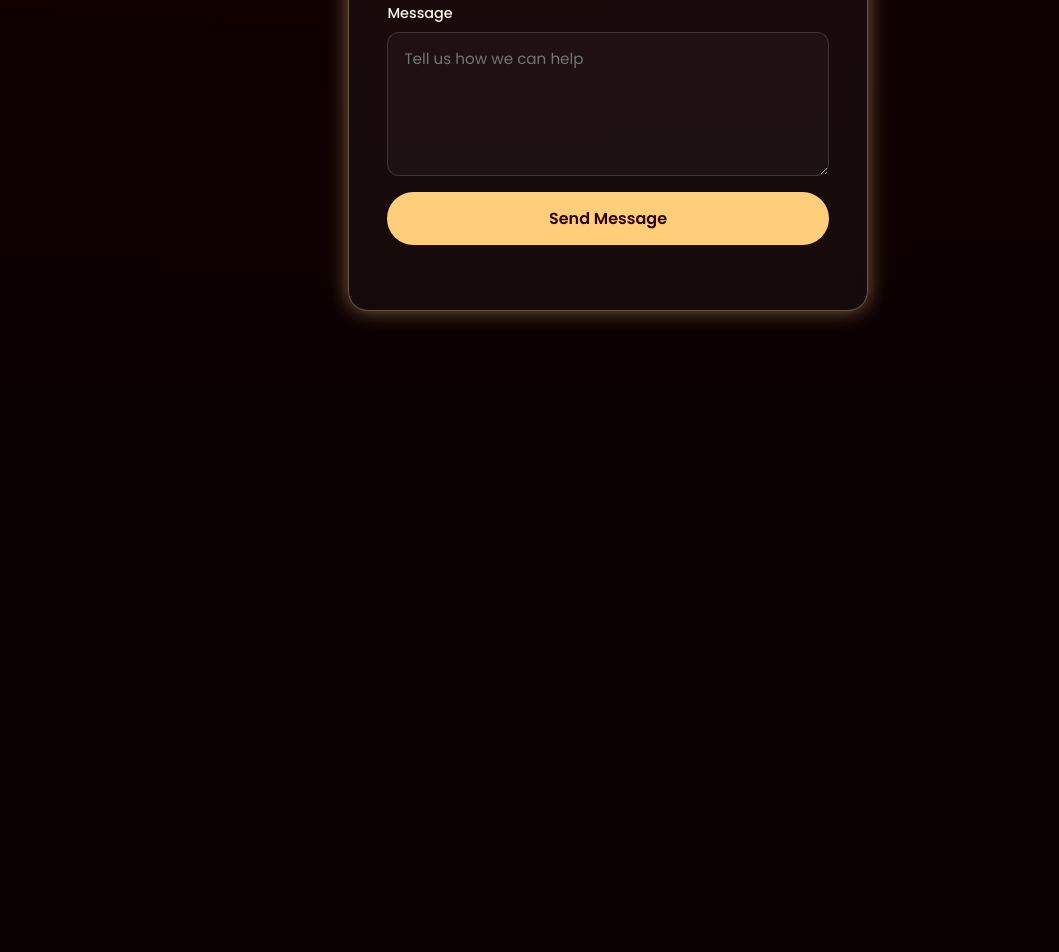
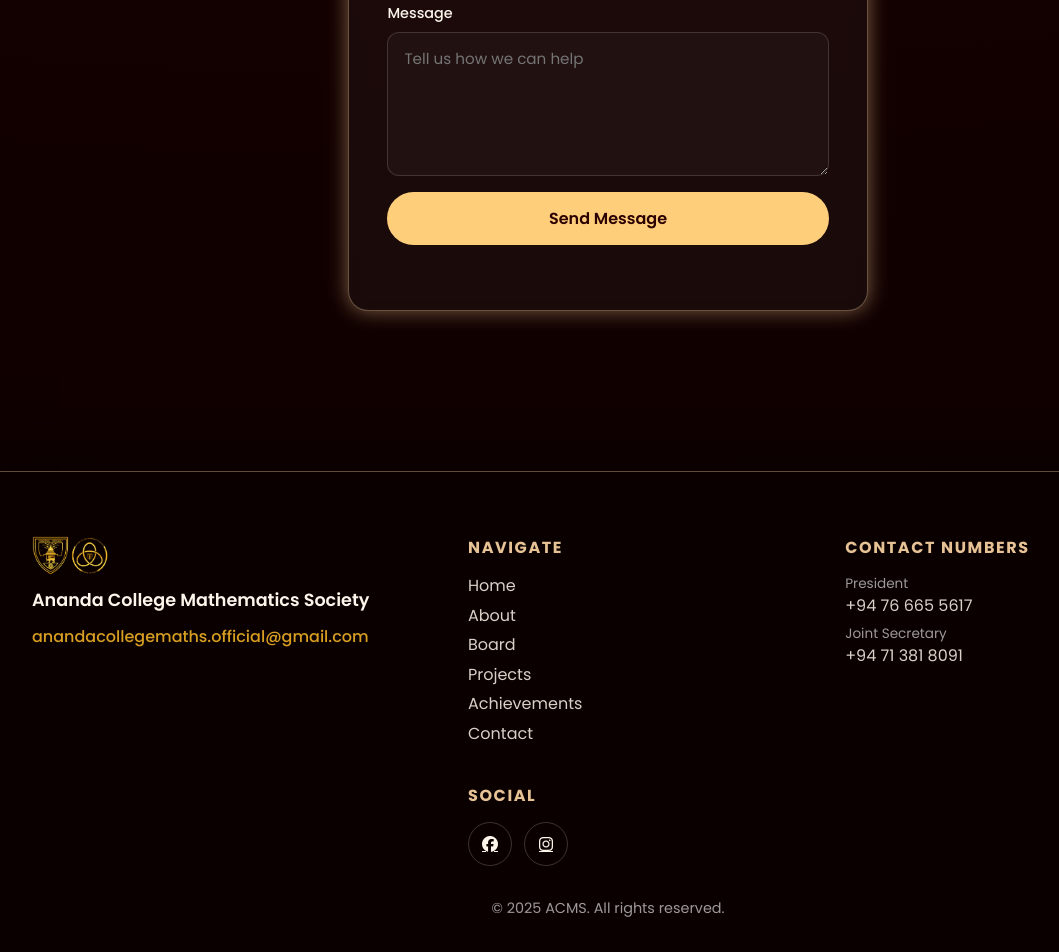
Before and after one commit to nyxv3il/ACMS, a website: page frontend/index.html in a window 1280 px wide. Shown: the part 6269-7221 px from the top of the page, without its empty margins (32-1091 px from the left). Before the commit the page ends 6660 px from the top, so only its background shows below. Drawn offline with Linux system fonts and the light colour scheme.

Commit message:
added footer

```diff
--- a/frontend/index.html
+++ b/frontend/index.html
@@ -435,6 +435,87 @@
       </section>
     </main>
 
+    <footer class="site-footer">
+      <div class="footerContent">
+        <div class="footerBrand">
+          <img src="/acms.png" alt="ACMS crest" class="footerLogo" />
+          <p class="footerTitle">Ananda College Mathematics Society</p>
+          <a
+            class="footerEmail"
+            href="mailto:anandacollegemaths.official@gmail.com"
+          >
+            anandacollegemaths.official@gmail.com
+          </a>
+        </div>
+        <div class="footerGrid">
+          <div class="footerBlock">
+            <h3>Navigate</h3>
+            <ul class="footerLinks">
+              <li><a href="#main">Home</a></li>
+              <li><a href="#about">About</a></li>
+              <li><a href="#board">Board</a></li>
+              <li><a href="#projects">Projects</a></li>
+              <li><a href="#achievements">Achievements</a></li>
+              <li><a href="#contact">Contact</a></li>
+            </ul>
+          </div>
+          <div class="footerBlock">
+            <h3>Contact Numbers</h3>
+            <ul class="footerContacts">
+              <li>
+                <span>President</span>
+                <a href="tel:+94766655617">+94 76 665 5617</a>
+              </li>
+              <li>
+                <span>Joint Secretary</span>
+                <a href="tel:+94713818091">+94 71 381 8091</a>
+              </li>
+            </ul>
+          </div>
+          <div class="footerBlock">
+            <h3>Social</h3>
+            <div class="footerSocial">
+              <a
+                href="https://www.facebook.com/anandamathssociety/"
+                target="_blank"
+                rel="noreferrer"
+                aria-label="Follow ACMS on Facebook"
+              >
+                <i class="fa-brands fa-facebook"></i>
+              </a>
+              <a
+                href="https://www.instagram.com/ananda_maths"
+                target="_blank"
+                rel="noreferrer"
+                aria-label="Follow ACMS on Instagram"
+              >
+                <i class="fa-brands fa-instagram"></i>
+              </a>
+              <!-- <a
+                href="#"
+                target="_blank"
+                rel="noreferrer"
+                aria-label="Follow ACMS on Twitter"
+              >
+                <i class="fa-brands fa-x-twitter"></i>
+              </a>
+              <a
+                href="#"
+                target="_blank"
+                rel="noreferrer"
+                aria-label="Subscribe to ACMS on YouTube"
+              >
+                <i class="fa-brands fa-youtube"></i>
+              </a> -->
+            </div>
+          </div>
+        </div>
+      </div>
+      <p class="footerCopy">
+        © <span id="currentYear"></span> ACMS. All rights reserved.
+      </p>
+    </footer>
+
     <script src="/script.js"></script>
   </body>
 </html>
--- a/public/script.js
+++ b/public/script.js
@@ -79,3 +79,8 @@ document.getElementById("joinusBtn").addEventListener("click", (e) => {
     "_blank"
   );
 });
+
+const currentYearEl = document.getElementById("currentYear");
+if (currentYearEl) {
+  currentYearEl.textContent = new Date().getFullYear();
+}
--- a/public/style.css
+++ b/public/style.css
@@ -762,6 +762,123 @@ body.no-scroll {
   color: var(--hover);
 }
 
+.site-footer {
+  background: rgba(10, 0, 0, 0.85);
+  border-top: 1px solid var(--surface-border);
+  margin-top: clamp(3rem, 8vw, 5rem);
+  padding: clamp(2rem, 5vw, 4rem) clamp(1rem, 5vw, 4rem) 2rem;
+  box-shadow: 0 -20px 60px rgba(0, 0, 0, 0.4);
+}
+
+.site-footer .footerContent {
+  display: flex;
+  flex-wrap: wrap;
+  gap: clamp(2rem, 4vw, 3rem);
+  align-items: flex-start;
+  justify-content: space-between;
+}
+
+.footerBrand {
+  flex: 1 1 240px;
+  display: flex;
+  flex-direction: column;
+  gap: 0.75rem;
+}
+
+.footerLogo {
+  width: clamp(64px, 6vw, 94px);
+}
+
+.footerTitle {
+  font-size: 1.1rem;
+  font-weight: 600;
+}
+
+.footerEmail {
+  color: var(--hover);
+  text-decoration: none;
+  font-weight: 500;
+}
+
+.footerEmail:hover,
+.footerEmail:focus-visible {
+  text-decoration: underline;
+}
+
+.footerGrid {
+  flex: 2 1 420px;
+  display: grid;
+  grid-template-columns: repeat(auto-fit, minmax(220px, 1fr));
+  gap: clamp(1.5rem, 3vw, 2.5rem);
+}
+
+.footerBlock h3 {
+  margin-bottom: 0.85rem;
+  font-size: 1rem;
+  text-transform: uppercase;
+  letter-spacing: 0.1rem;
+  color: rgba(255, 215, 165, 0.9);
+}
+
+.footerLinks,
+.footerContacts {
+  list-style: none;
+  display: flex;
+  flex-direction: column;
+  gap: 0.35rem;
+}
+
+.footerLinks a,
+.footerContacts a {
+  color: rgba(253, 246, 235, 0.85);
+  text-decoration: none;
+  transition: color 0.2s ease;
+}
+
+.footerLinks a:hover,
+.footerLinks a:focus-visible,
+.footerContacts a:hover,
+.footerContacts a:focus-visible {
+  color: var(--hover);
+}
+
+.footerContacts span {
+  display: block;
+  font-size: 0.85rem;
+  color: rgba(255, 255, 255, 0.6);
+}
+
+.footerSocial {
+  display: flex;
+  gap: 0.75rem;
+}
+
+.footerSocial a {
+  width: 44px;
+  height: 44px;
+  border-radius: 50%;
+  border: 1px solid rgba(255, 255, 255, 0.2);
+  display: flex;
+  align-items: center;
+  justify-content: center;
+  color: var(--text);
+  transition: transform 0.2s ease, border 0.2s ease, color 0.2s ease;
+}
+
+.footerSocial a:hover,
+.footerSocial a:focus-visible {
+  transform: translateY(-3px);
+  border-color: var(--hover);
+  color: var(--hover);
+}
+
+.footerCopy {
+  margin-top: clamp(1.5rem, 3vw, 2rem);
+  text-align: center;
+  font-size: 0.9rem;
+  color: rgba(255, 255, 255, 0.6);
+}
+
 @media screen and (max-width: 900px) {
   .contactContent {
     flex-direction: column;
@@ -949,6 +1066,14 @@ body.no-scroll {
     max-width: 80px;
     font-size: 14px;
   }
+
+  .site-footer .footerContent {
+    flex-direction: column;
+  }
+
+  .footerGrid {
+    width: 100%;
+  }
 }
 
 @media screen and (max-width: 420px) {
```
